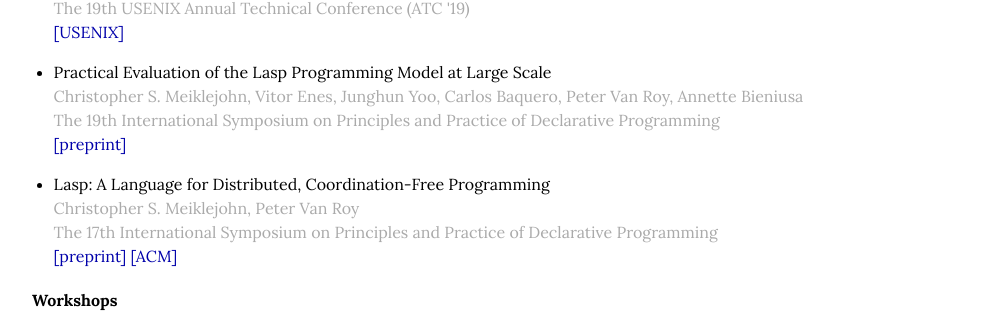
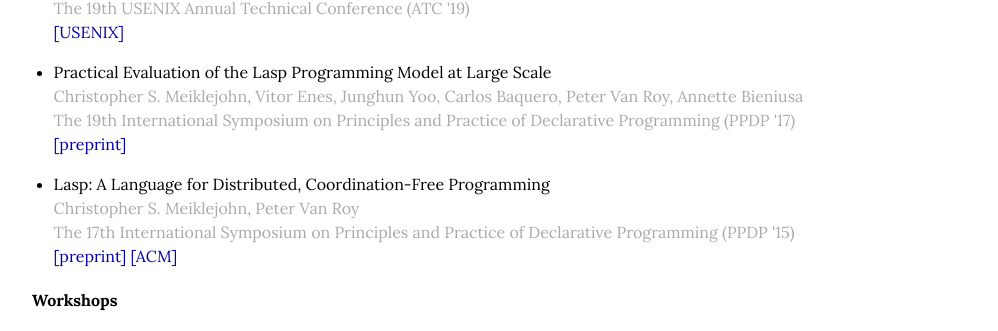
Before and after one commit to cmeiklejohn/cmeiklejohn.github.io, a Jekyll site: the page built from publications.html, in a window 1280 px wide and 900 px high. Shown: the part 276-607 px from the top of the window, without its empty margins (88-1086 px from the left). Built offline with Jekyll 4.4.1, drawn with Linux system fonts in a browser that asks for light colours; some web fonts are replaced.

Commit message:
Update abbreviations.

```diff
--- a/publications.html
+++ b/publications.html
@@ -36,7 +36,7 @@
       <p>
         Practical Evaluation of the Lasp Programming Model at Large Scale
         <span class="author">Christopher S. Meiklejohn, Vitor Enes, Junghun Yoo, Carlos Baquero, Peter Van Roy, Annette Bieniusa</span>
-        <span class="date">The 19th International Symposium on Principles and Practice of Declarative Programming</span>
+        <span class="date">The 19th International Symposium on Principles and Practice of Declarative Programming (PPDP '17)</span>
         <span><a href="http://christophermeiklejohn.com/publications/ppdp-2017-preprint.pdf">[preprint]</a></span>
       </p>
     </li>
@@ -44,7 +44,7 @@
       <p>
         Lasp: A Language for Distributed, Coordination-Free Programming
         <span class="author">Christopher S. Meiklejohn, Peter Van Roy</span>
-        <span class="date">The 17th International Symposium on Principles and Practice of Declarative Programming</span>
+        <span class="date">The 17th International Symposium on Principles and Practice of Declarative Programming (PPDP '15)</span>
         <span><a href="http://christophermeiklejohn.com/publications/ppdp-2015-preprint.pdf">[preprint]</a> <a href="http://dl.acm.org/citation.cfm?id=2790525">[ACM]</a></span>
       </p>
     </li>
```
